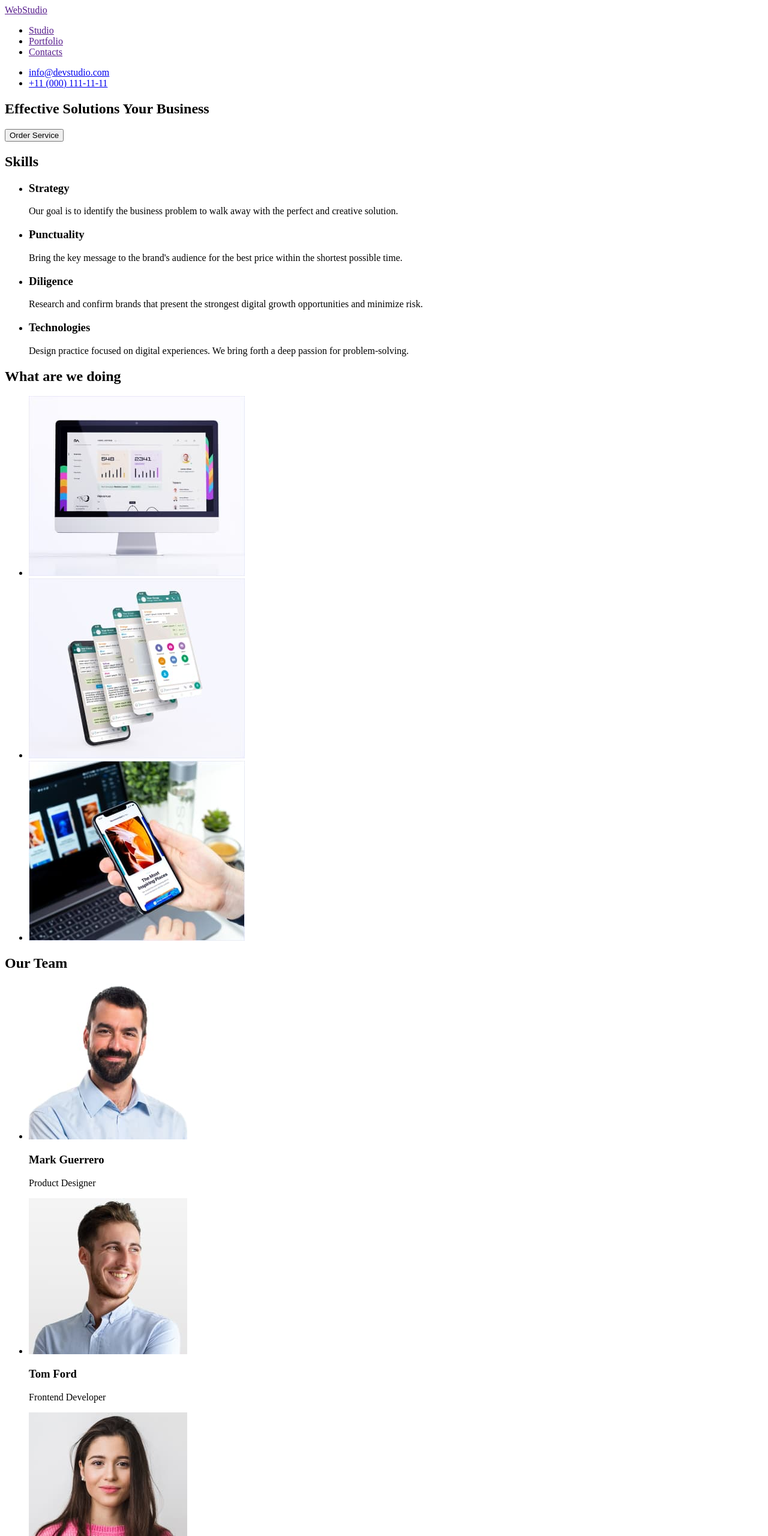
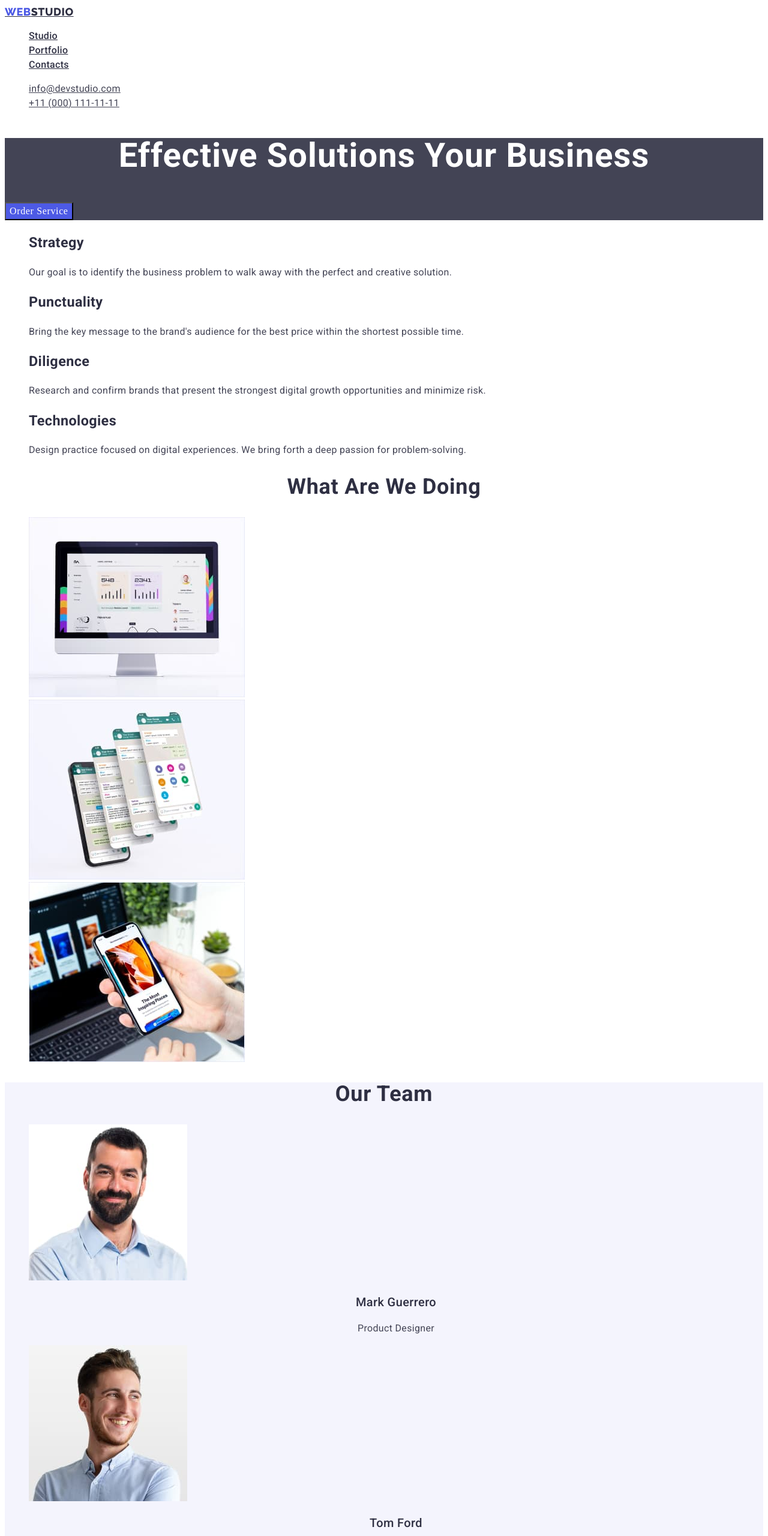
Before and after one commit to j-Hop/goit-markup-hw-02, a plain HTML site: page index.html in a window 1280 px wide. Shown: the top 2560 px of the page at 60% size. Drawn offline with Linux system fonts and the light colour scheme.

Commit message:
update.html

```diff
--- /dev/null
+++ b/css/style.css
@@ -0,0 +1,284 @@
+:root{
+--first-color: #2E2F42;
+--second-color: #434455;
+--third-color: #FFFFFF;
+--fourth-color:#4D5AE5;
+--first-typical-lh:1.5;
+--second-typical-lh:1.33;
+}
+
+
+
+
+.body{
+    color:black;
+    font-family: 'Roboto', sans-serif;
+}
+
+
+/*-------------INDEX-AND-PORTFOLIO.HEADER-------------*/
+.list{
+list-style:none;
+}
+.link{
+text-decoration: none;
+}
+
+
+.header{
+    background-color: var(--third-color);
+}
+
+
+.header-logo{
+font-family:'Raleway', sans-serif;
+font-weight: 800;
+font-size: 18px;
+line-height: var(--second-typical-lh);
+display: flex;
+align-items: center;
+letter-spacing: 0.03em;
+text-transform: uppercase;
+color: var(--first-color);
+}
+
+.header-span{
+font-family:'Raleway', sans-serif;
+font-weight: 800;
+font-size: 18px;
+line-height: var(--second-typical-lh);
+display: flex;
+align-items: center;
+letter-spacing: 0.03em;
+text-transform: uppercase;
+color: var(--fourth-color);
+}
+
+
+
+
+.header-link{
+font-weight: 500;
+font-size: 16px;
+line-height: var(--first-typical-lh);
+letter-spacing: 0.02em;
+color: var(--first-color);
+}
+
+.header-mailo:hover,
+.header-mailo:focus,
+.header-tel:hover,
+.header-tel:focus{
+    color:var(--fourth-color);
+}
+
+.header-mailo,
+.header-tel{
+font-weight: 400;
+font-size: 16px;
+line-height:var(--first-typical-lh);
+letter-spacing: 0.02em;
+color: var(--second-color);
+}
+
+/*-------------INDEX.MAIN-------------*/
+.section{
+background-color: var(--second-color);
+}
+
+
+.section-headline{
+font-size: 56px;
+line-height: 1.07;
+text-align: center;
+letter-spacing: 0.02em;
+color: var(--third-color);
+}
+
+
+.section-btn{
+font-family: "inherit";
+font-style: normal;
+font-weight: 500;
+font-size: 16px;
+line-height:var(--first-typical-lh);
+display: flex;
+align-items: center;
+letter-spacing: 0.04em;
+color: var(--third-color);
+background-color: var(--fourth-color);
+cursor: pointer;
+}
+
+.skills-visually-hidden{
+position: absolute;
+width: 1px;
+height: 1px;
+margin: -1px;
+border: 0;
+padding: 0;
+white-space: nowrap;
+clip-path: inset(100%);
+clip: rect(0 0 0 0);
+overflow: hidden;
+}
+
+.skills-caption{
+font-size: 20px;
+line-height: 1.20;
+letter-spacing: 0.02em;
+color: var(--first-color);
+}
+
+
+.skills-paragraph{
+font-size: 16px;
+line-height: var(--first-typical-lh);
+letter-spacing: 0.02em;
+color: var(--second-color);
+}
+
+.image-caption{
+font-size: 36px;
+line-height:1.11;
+text-align: center;
+letter-spacing: 0.02em;
+text-transform: capitalize;
+color: var(--first-color);
+}
+
+
+.info{
+background-color: #F4F4FD;
+}
+
+.info-pre-caption{
+font-size: 36px;
+line-height: 1.11;
+text-align: center;
+letter-spacing: 0.02em;
+text-transform: capitalize;
+color: var(--first-color);
+}
+
+.info-caption{
+font-weight: 500;
+font-size: 20px;
+line-height: 1.2;
+text-align: center;
+letter-spacing: 0.02em;
+color: var(--first-color);
+}
+
+.info-paragraph{
+font-size: 16px;
+line-height:var(--first-typical-lh);
+text-align: center;
+letter-spacing: 0.02em;
+color: var(--second-color);
+}
+
+
+
+
+
+/*-------------PORTFOLIO.MAIN-------------*/
+.btn{
+    background-color: var(--third-color);
+
+}
+
+.behind:hover{
+background-color:  #404BBF;
+}
+
+.btn-visually-hidden{
+    position: absolute;
+    width: 1px;
+    height: 1px;
+    margin: -1px;
+    border: 0;
+    padding: 0;
+
+    white-space: nowrap;
+    clip-path: inset(100%);
+    clip: rect(0 0 0 0);
+    overflow: hidden;
+  }
+
+
+  .btn-button{
+    font-family: 'inherit';
+    font-style: normal;
+    font-weight: 500;
+    font-size: 16px;
+    line-height:var(--first-typical-lh);
+    display: flex;
+    align-items: center;
+    text-align: center;
+    letter-spacing: 0.04em;
+    color: var(--fourth-color);
+    cursor: pointer;
+  }
+
+
+  .photo{
+    background-color: var(--third-color);
+  }
+
+
+  .photo-caption{
+    font-weight: 500;
+    font-size: 20px;
+    line-height: 1.2;
+    text-align: center;
+    letter-spacing: 0.02em;
+    color: var(--first-color);
+}
+
+.photo-paragraph{
+    font-size: 16px;
+    line-height:var(--first-typical-lh);
+    text-align: center;
+    letter-spacing: 0.02em;
+    color: var(--second-color);
+}
+
+
+ /*-------------INDEX-AND-PORTFOLIO.FOOTER-------------*/
+
+.footer{
+background-color: var(--first-color);
+}
+
+
+.footer-logo{
+font-family:'Raleway', sans-serif;
+font-weight: 800;
+font-size: 18px;
+line-height: var(--second-typical-lh);
+display: flex;
+align-items: center;
+letter-spacing: 0.03em;
+text-transform: uppercase;
+color:#E7E9FC;
+}
+
+.footer-span{
+font-family:'Raleway', sans-serif;
+font-weight: 800;
+font-size: 18px;
+line-height: var(--second-typical-lh);
+display: flex;
+align-items: center;
+letter-spacing: 0.03em;
+text-transform: uppercase;
+color: var(--fourth-color);
+}
+
+.footer-paragraph{
+font-size: 16px;
+line-height:var(--first-typical-lh);
+letter-spacing: 0.02em;
+color: #E7E9FC;
+}
--- a/index.html
+++ b/index.html
@@ -5,69 +5,71 @@
           <meta http-equiv="X-UA-Compatible" content="IE=edge">
           <meta name="viewport" content="width=device-width, initial-scale=1.0">
           <title>WebStudio</title>
+          <link rel="preconnect" href="https://fonts.googleapis.com"/><link rel="preconnect" href="https://fonts.gstatic.com" crossorigin/><link href="https://fonts.googleapis.com/css2?family=Raleway:wght@800&family=Roboto:wght@400;500;700;900&display=swap" rel="stylesheet"/>
+          <link rel="stylesheet" href="./css/style.css"/>
   </head>
-  <body>
-      <header>
-              <a href=""><span>Web</span>Studio</a>
+  <body class="body">
+      <header class="header">
+              <a href="" class="header-logo"><span class="header-span">Web</span>Studio</a>
           <nav>
-              <ul>
-              <li> <a href="">Studio</a></li>
-              <li> <a href="">Portfolio</a></li>
-              <li> <a href="">Contacts</a></li>
+              <ul class="header-list list">
+              <li class="header-pages link"><a class="header-link" href="./index.html">Studio</a></li>
+              <li class="header-pages link"><a class="header-link" href="./portfolio.html">Portfolio</a></li>
+              <li class="header-pages link"><a class="header-link" href="./index.html">Contacts</a></li>
             </ul>
           </nav>
-                    <ul>
-                <li><a href="mailto:info@devstudio.com">info@devstudio.com</a></li>
-                <li><a href="tel:+11(000)111-11-11">+11 (000) 111-11-11</a></li>
+                    <ul class="header-list list">
+                <li class="header-info link"><a class="header-mailo"href="mailto:info@devstudio.com">info@devstudio.com</a></li>
+                <li class="header-info link"><a class="header-tel"href="tel:+11(000)111-11-11">+11 (000) 111-11-11</a></li>
                      </ul>
                 </header>
                 <main>
-                    <section>
-                        <h1>Effective Solutions Your Business</h1>
-                    <button type="button">Order Service</button>
+                    <section class="section">
+                        <h1 class="section-headline">Effective Solutions Your Business</h1>
+                    <button type="button" class="section-btn">Order Service</button>
                     </section>
-                    <section>
-                        <h2>Skills</h2>
-                        <ul>
-                        <li><h3>Strategy</h3>
-                        <p>Our goal is to identify the business problem to walk away with the perfect and creative solution. </p></li>
-                        <li><h3>Punctuality</h3>
-                        <p>Bring the key message to the brand's audience for the best price within the shortest possible time.</p></li>
-                        <li><h3>Diligence</h3>
-                        <p>Research and confirm brands that present the strongest digital growth opportunities and minimize risk.</p></li>
-                        <li><h3>Technologies</h3>
-                        <p>Design practice focused on digital experiences. We bring forth a deep passion for problem-solving.</p></li>
+                    <section class="skills">
+                        <h2 class="skills-visually-hidden">Skills</h2>
+                        <ul  class="skills-list list">
+                        <li class="skills-caption link"><h3>Strategy</h3>
+                        <p class="skills-paragraph">Our goal is to identify the business problem to walk away with the perfect and creative solution. </p></li>
+                        <li class="skills-caption link"><h3>Punctuality</h3>
+                        <p class="skills-paragraph">Bring the key message to the brand's audience for the best price within the shortest possible time.</p></li>
+                        <li class="skills-caption link"><h3>Diligence</h3>
+                        <p class="skills-paragraph">Research and confirm brands that present the strongest digital growth opportunities and minimize risk.</p></li>
+                        <li class="skills-caption link"><h3>Technologies</h3>
+                        <p class="skills-paragraph">Design practice focused on digital experiences. We bring forth a deep passion for problem-solving.</p></li>
                         </ul>
                     </section>
-                    <section>
-                        <h2>What are we doing</h2>
-                        <ul>
-                        <li><img src="./images/imagine1.jpg" alt="computer" width="360" height="300"/></li>
-                        <li><img src="./images/imagine2.jpg" alt="computer" width="360" height="300"/></li>
-                        <li><img src="./images/imagine3.jpg" alt="phoneinhand" width="360" height="300"/></li>
+                    <section class="image">
+                        <h2 class="image-caption">What are we doing</h2>
+                        <ul class="image-list list">
+                        <li class="link"><img src="./images/imagine1.jpg" alt="computer" width="360" height="300"/></li>
+                        <li class="link"><img src="./images/imagine2.jpg" alt="computer" width="360" height="300"/></li>
+                        <li class="link"><img src="./images/imagine3.jpg" alt="phoneinhand" width="360" height="300"/></li>
                         </ul>
                     </section>
-                    <section>
-                        <h2>Our Team</h2>
-                        <ul>
-                    <li><img src="./images/img2.1.jpg" alt="it"/>
-                    <h3>Mark Guerrero</h3>
-                    <p>Product Designer</p></li>
-                    <li><img src="./images/img2.2.jpg" alt="it"/>
-                    <h3>Tom Ford</h3>
-                    <p>Frontend Developer</p></li>
-                    <li><img src="./images/img2.3.jpg" alt="it"/>
-                    <h3>Camila Garcia</h3>
-                    <p>Marketing</p></li>
-                    <li><img src="./images/img2.4.jpg" alt="it"/>
-                    <h3>Daniel Wilson</h3>
-                    <p>UI Designer</p></li>
+                    <section class="info">
+                        <h2 class="info-pre-caption">Our Team</h2>
+                        <ul class="info-list list">
+                    <li class="link"><img src="./images/img2.1.jpg" alt="it"/>
+                    <h3 class="info-caption">Mark Guerrero</h3>
+                    <p class="info-paragraph">Product Designer</p></li>
+                    <li class="link"><img src="./images/img2.2.jpg" alt="it"/>
+                    <h3 class="info-caption">Tom Ford</h3>
+                    <p class="info-paragraph">Frontend Developer</p></li>
+                    <li class="link"><img src="./images/img2.3.jpg" alt="it"/>
+                    <h3 class="info-caption">Camila Garcia</h3>
+                    <p class="info-paragraph">Marketing</p></li>
+                    <li class="link"><img src="./images/img2.4.jpg" alt="it"/>
+                    <h3 class="info-caption">Daniel Wilson</h3>
+                    <p class="info-paragraph">UI Designer</p></li>
                        </ul>
                     </section>
                       </main>
-                      <footer>
-                        <a href=""><span>Web</span>Studio</a>
-                        <p>Increase the flow of customers and sales for your business with digital marketing & growth solutions.</p>
+                      <footer class="footer">
+                        <a href="" class="footer-logo"><span class="footer-span">Web</span>Studio</a>
+                        <p class="footer-paragraph">Increase the flow of customers and sales for your business with digital marketing & growth solutions.</p>
                       </footer>
                 </body>
                 </html>
```
Also changed, not shown: portfolio.html (added, +80 -0 lines), images/img1.jpg (added), images/img2.jpg (added), images/img3.jpg (added), images/img4.jpg (added), images/img5.jpg (added), images/img6.jpg (added), images/img7.jpg (added), images/img8.jpg (added), images/img9.jpg (added).
